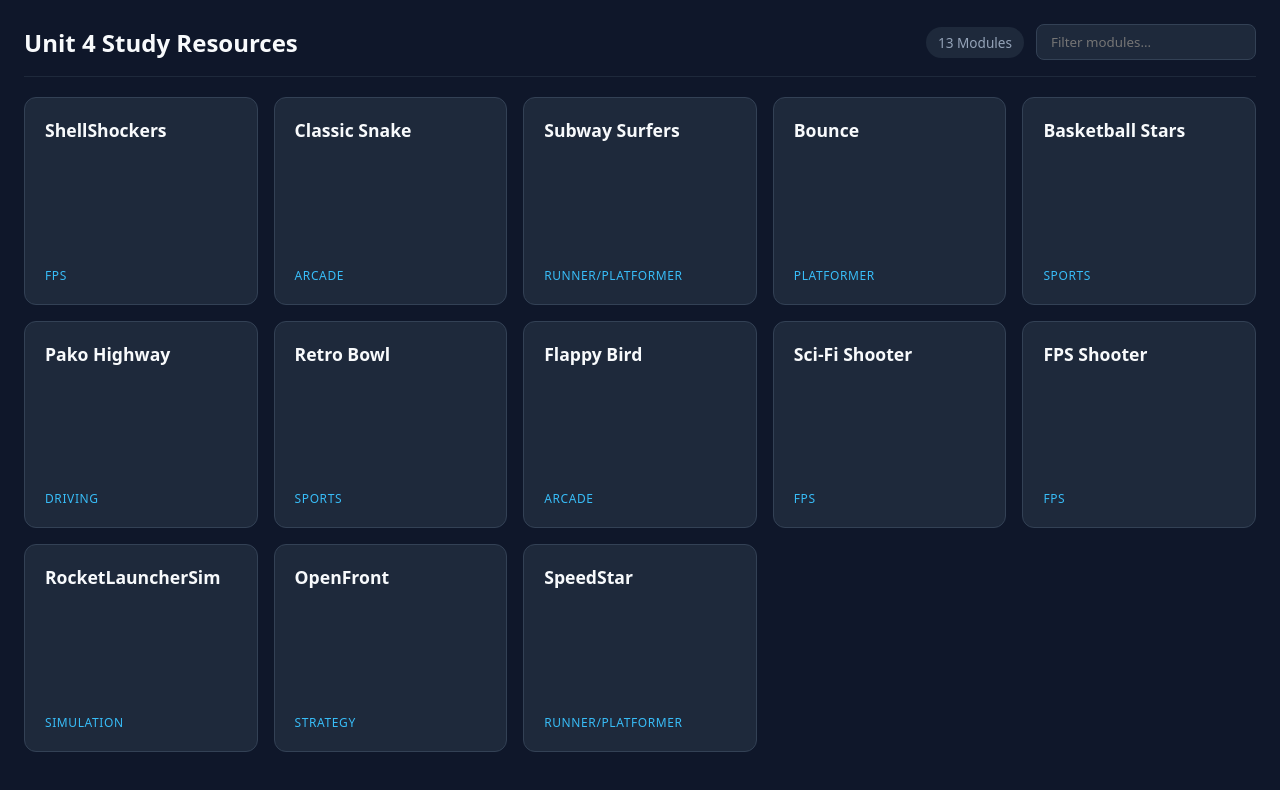
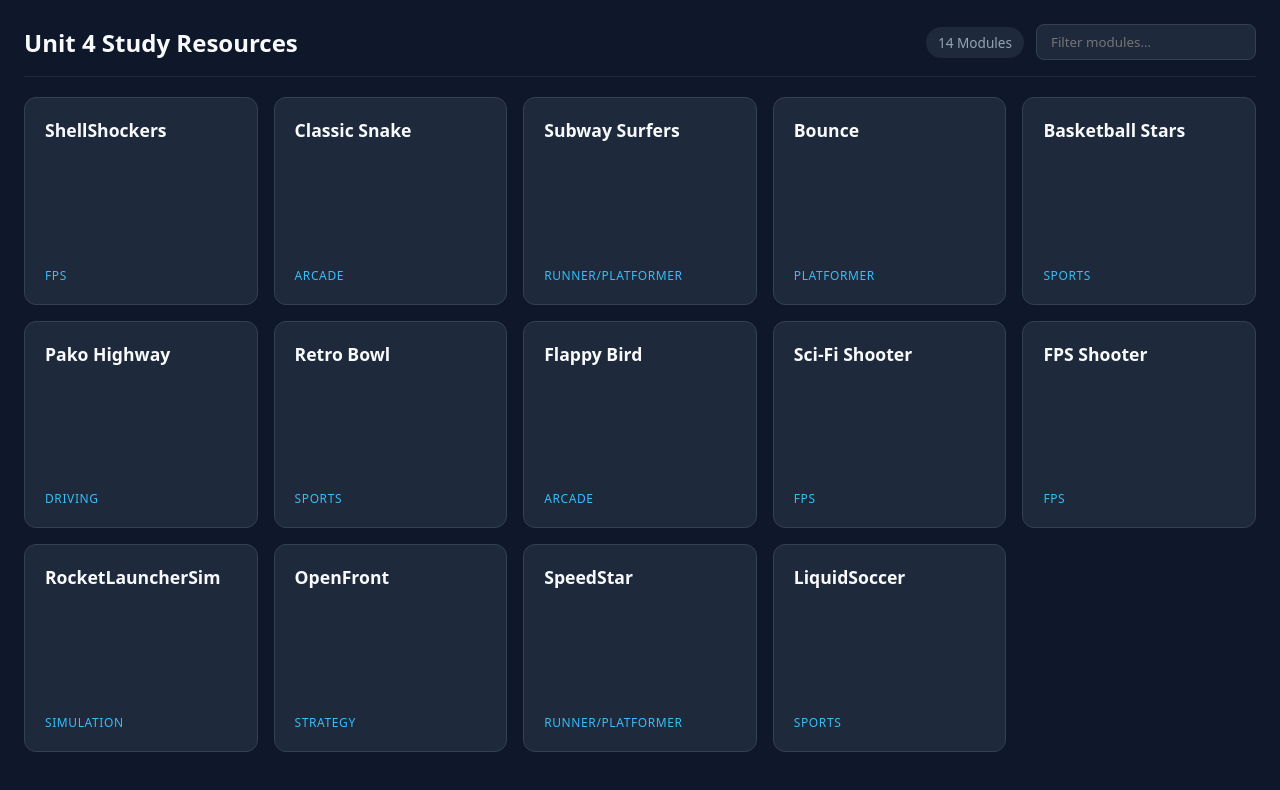
Before and after one commit to thehistorian-7/culers.dec221998.pages.work, a plain HTML site: page index.html in a window 1280 px wide. Drawn offline with Linux system fonts and the light colour scheme.

Commit message:
Update game URLs and add new game entry

```diff
--- a/index.html
+++ b/index.html
@@ -103,8 +103,9 @@
       { name: 'Sci-Fi Shooter', category: 'FPS', url: 'https://texasearlystatehood-an-jones.blxcksoul111.workers.dev/' },
       { name: 'FPS Shooter', category: 'FPS', url: 'https://texasearlystatehood-ed-burl.blxcksoul111.workers.dev/' },
       { name: 'RocketLauncherSim', category: 'Simulation', url: 'https://texasearlystatehood-tejanos.blxcksoul111.workers.dev/' },
-      { name: 'OpenFront', category: 'Strategy', url: 'https://texasearlystatehood-natives.blxcksoul111.workers.dev/', external: true },
-      { name: 'SpeedStar', category: 'Runner/Platformer', url: 'https://texasearlystatehood-black.blxcksoul111.workers.dev/', external: true }
+      { name: 'OpenFront', category: 'Strategy', url: 'https://texasearlystatehood-openfront.blxcksoul111.workers.dev/', external: true },
+      { name: 'SpeedStar', category: 'Runner/Platformer', url: 'https://texasearlystatehood-speedstar.blxcksoul111.workers.dev/', external: true },
+      { name: 'LiquidSoccer', category: 'Sports', url: 'https://texasearlystatehood-capital.blxcksoul111.workers.dev/', external: true }
     ];
 
     const grid = document.getElementById('grid');
```
